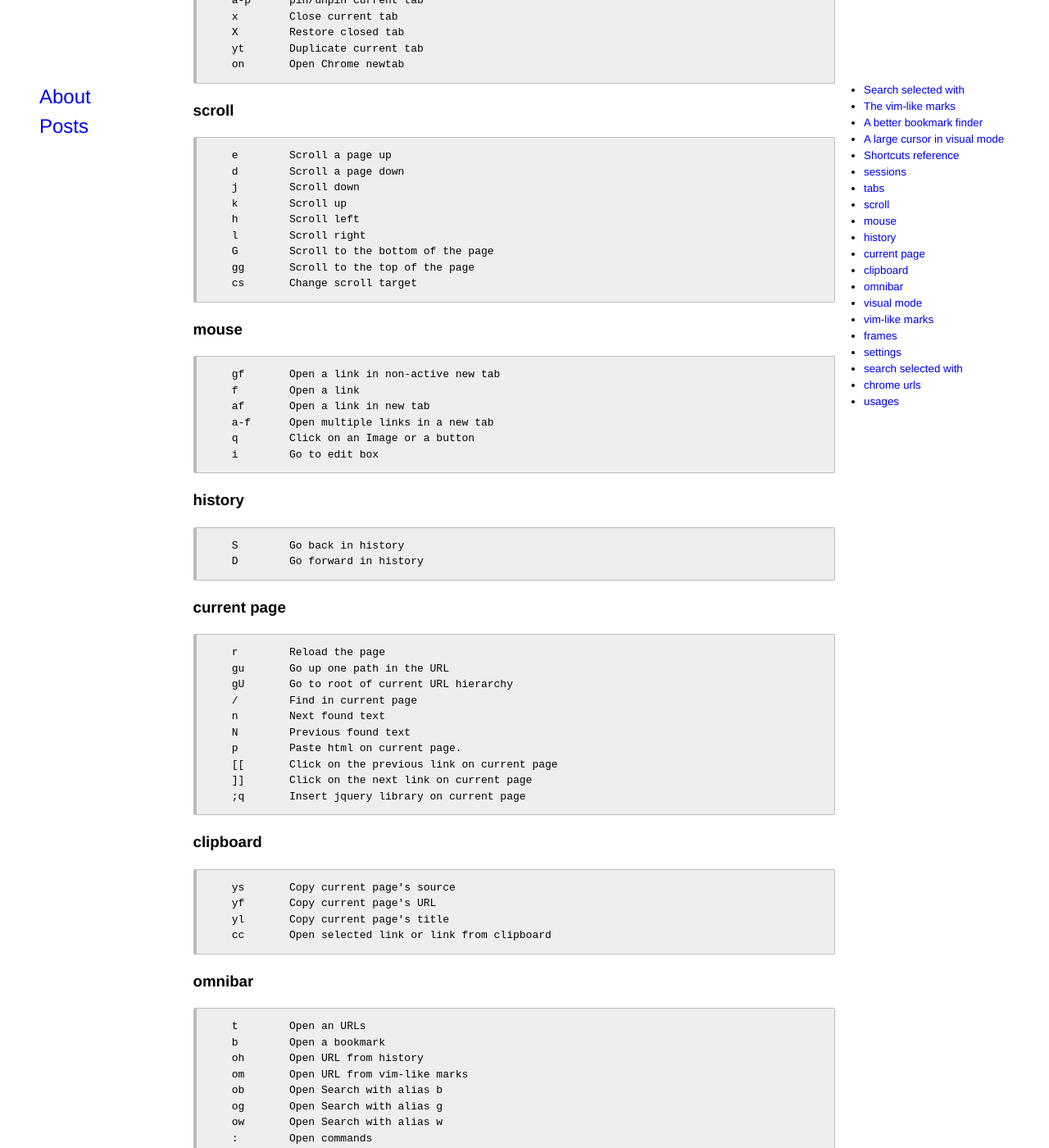
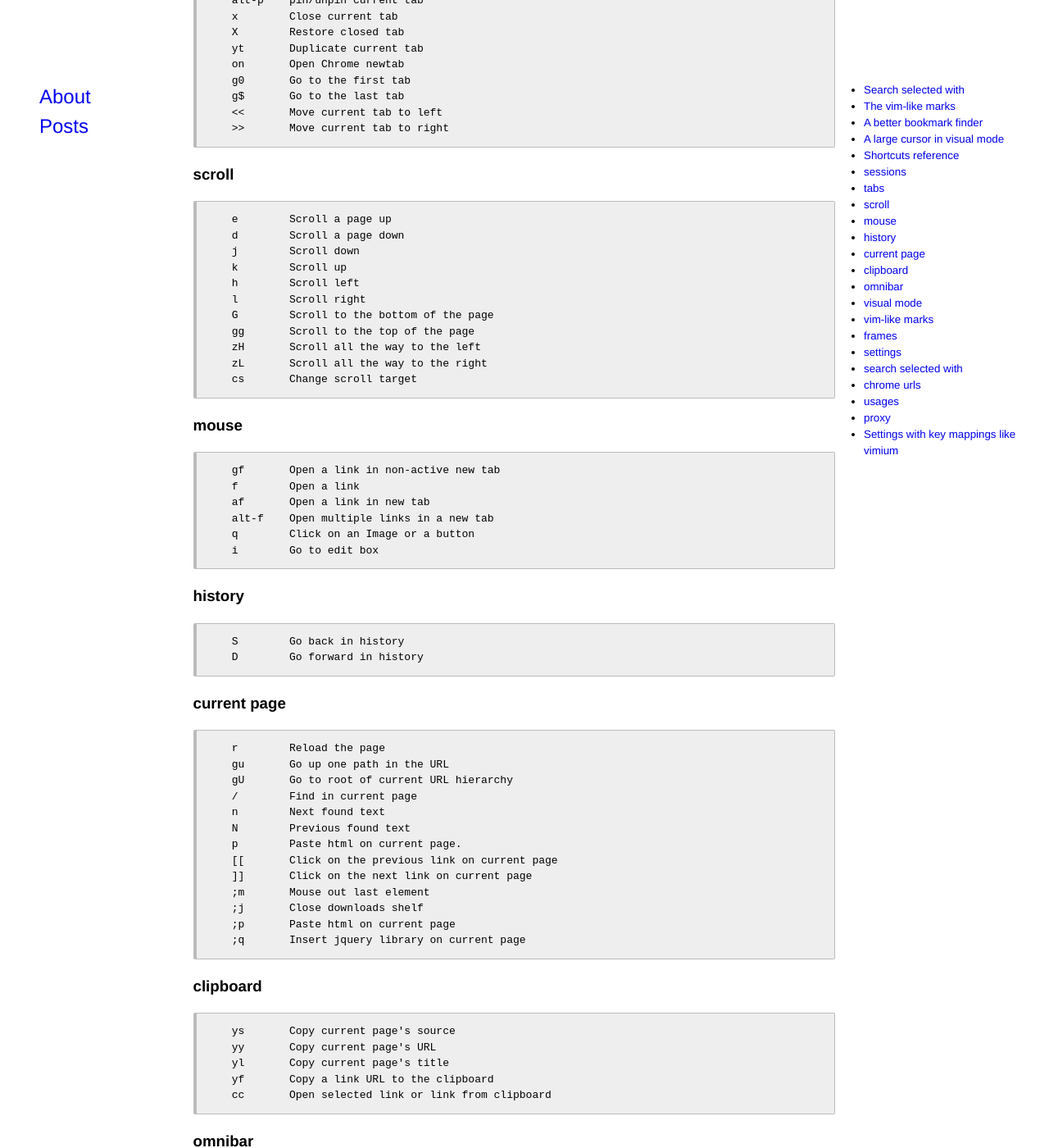
Before and after one commit to brookhong/brookhong.github.io, a Jekyll site: the page built from _posts/2015-09-15-surfingkeys.md, in a window 1280 px wide and 1400 px high, scrolled down 2474 px. Shown: the whole window at 82% size. Built offline with Jekyll 4.4.1, drawn with Linux system fonts in a browser that asks for light colours; some of the changed text lies outside the part shown.

Commit message:
update doc for surfingkeys 0.3.5

```diff
--- a/_posts/2015-09-15-surfingkeys.md
+++ b/_posts/2015-09-15-surfingkeys.md
@@ -97,11 +97,15 @@
         R        Go one tab right
         B        Go one tab history back
         F        Go one tab history forward
-        a-p      pin/unpin current tab
+        alt-p    pin/unpin current tab
         x        Close current tab
         X        Restore closed tab
         yt       Duplicate current tab
         on       Open Chrome newtab
+        g0       Go to the first tab
+        g$       Go to the last tab
+        <<       Move current tab to left
+        >>       Move current tab to right
 
 ### scroll
 
@@ -113,6 +117,8 @@
         l        Scroll right
         G        Scroll to the bottom of the page
         gg       Scroll to the top of the page
+        zH       Scroll all the way to the left
+        zL       Scroll all the way to the right
         cs       Change scroll target
 
 ### mouse
@@ -120,7 +126,7 @@
         gf       Open a link in non-active new tab
         f        Open a link
         af       Open a link in new tab
-        a-f      Open multiple links in a new tab
+        alt-f    Open multiple links in a new tab
         q        Click on an Image or a button
         i        Go to edit box
 
@@ -140,24 +146,30 @@
         p        Paste html on current page.
         [[       Click on the previous link on current page
         ]]       Click on the next link on current page
+        ;m       Mouse out last element
+        ;j       Close downloads shelf
+        ;p       Paste html on current page
         ;q       Insert jquery library on current page
 
 ### clipboard
 
         ys       Copy current page's source
-        yf       Copy current page's URL
+        yy       Copy current page's URL
         yl       Copy current page's title
+        yf       Copy a link URL to the clipboard
         cc       Open selected link or link from clipboard
 
 ### omnibar
 
         t        Open an URLs
         b        Open a bookmark
+        ab       Bookmark current page to selected folder
         oh       Open URL from history
         om       Open URL from vim-like marks
         ob       Open Search with alias b
         og       Open Search with alias g
         ow       Open Search with alias w
+        ox       Open recently closed
         :        Open commands
 
 ### visual mode
@@ -207,5 +219,40 @@
 
 ### usages
 
-        c-i      Show usage
+        ctrl-i   Show usage
         u        Show usage
+
+### proxy
+
+        spa      set proxy mode `always`
+        spb      set proxy mode `byhost`
+        spd      set proxy mode `direct`
+        sps      set proxy mode `system`
+        spi      show proxy info
+        cp       Toggle proxy for current site
+
+### Settings with key mappings like vimium
+
+    map('u', 'e');
+    mapkey('p', "Open the clipboard's URL in the current tab", function() {
+        Normal.getContentFromClipboard(function(response) {
+            window.location.href = response.data;
+        });
+    });
+    map('P', 'cc');
+    map('gi', 'i');
+    map('F', 'af');
+    map('gf', 'w');
+    map('`', '\'');
+    // save default key `t` to temp key `>_t`
+    map('>_t', 't');
+    // create a new key `t` for default key `on`
+    map('t', 'on');
+    // create a new key `o` for saved temp key `>_t`
+    map('o', '>_t');
+    map('H', 'S');
+    map('L', 'D');
+    map('gt', 'R');
+    map('gT', 'E');
+    map('K', 'R');
+    map('J', 'E');
```
